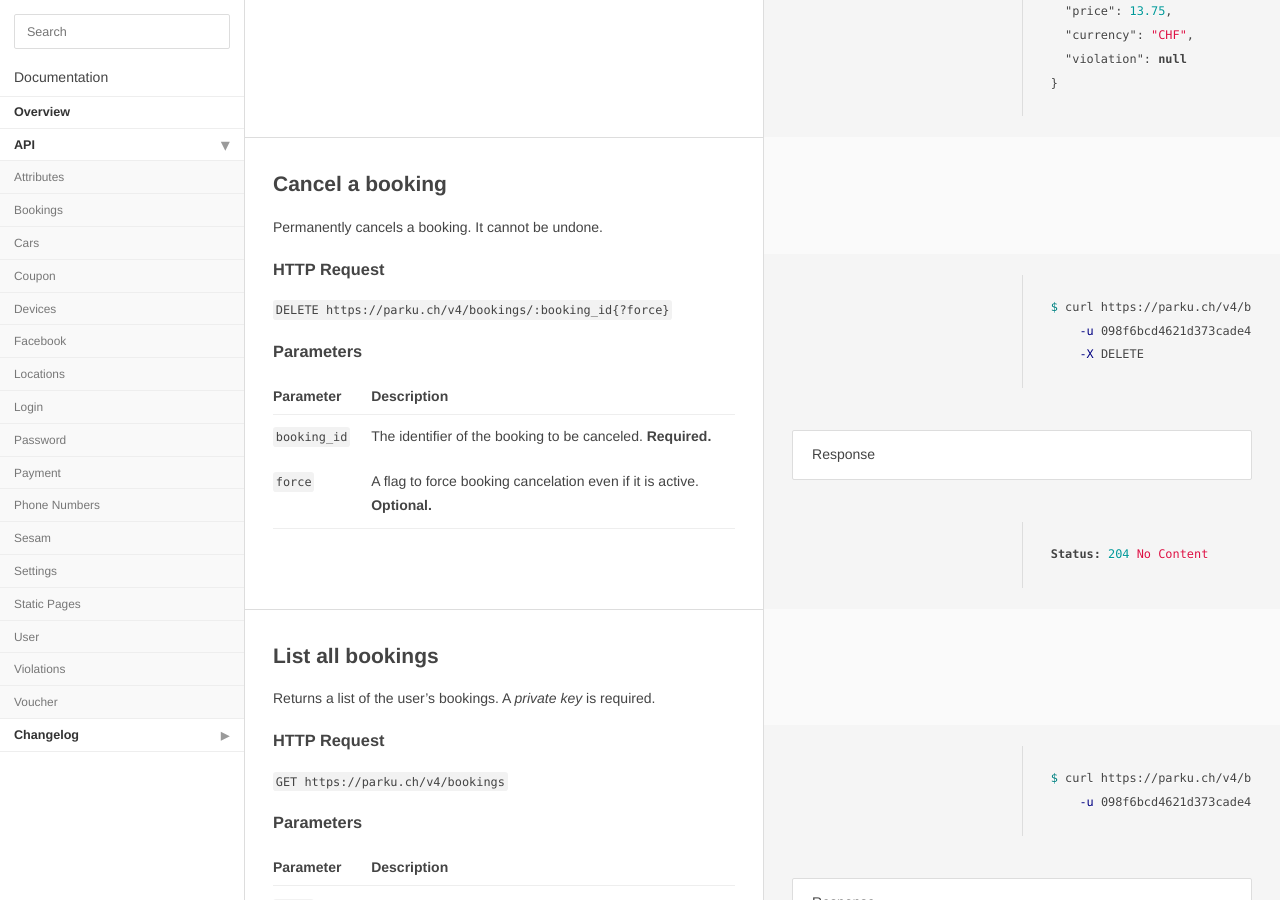
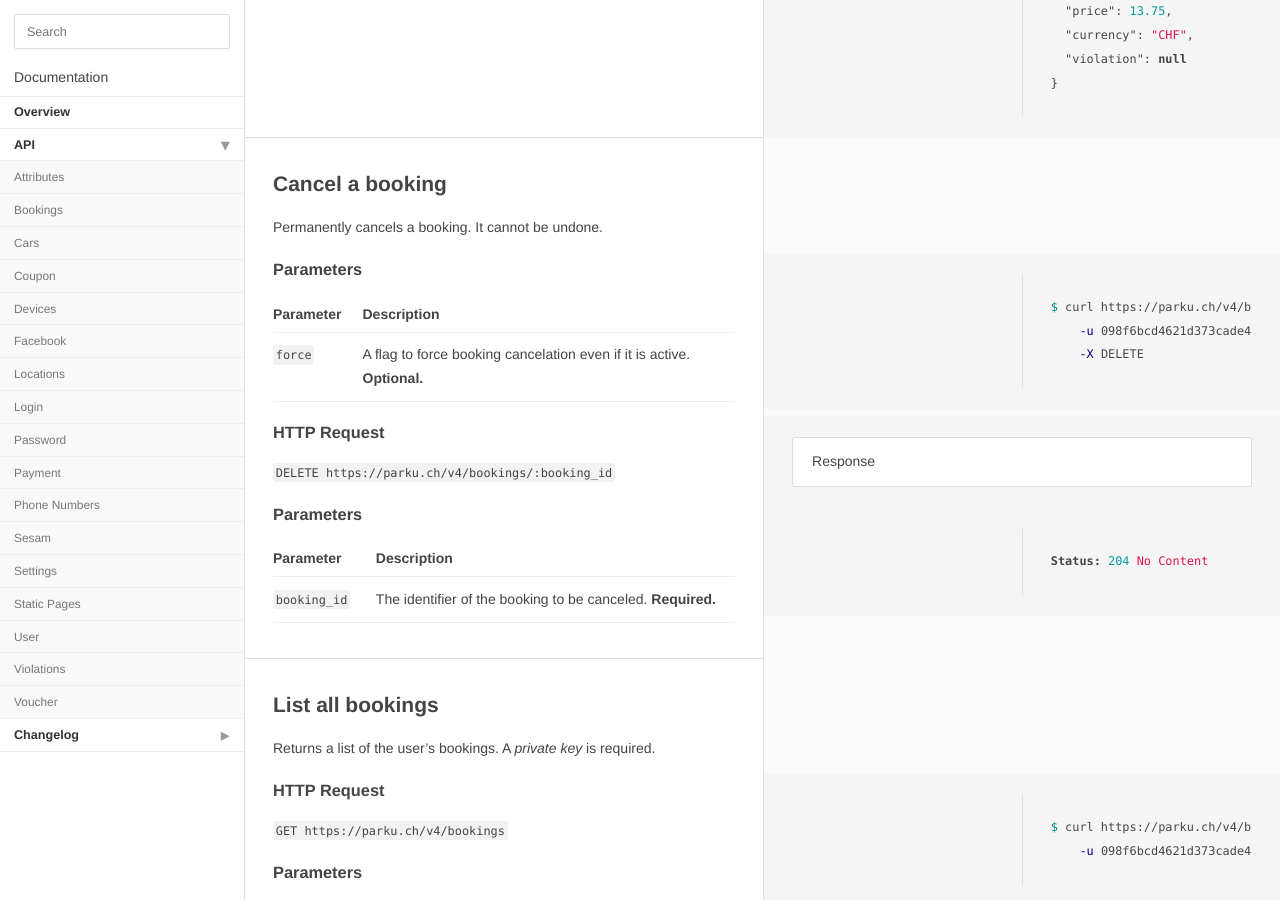
Before and after one commit to parku/docs, a Jekyll site: the page built from api/bookings.md, in a window 1280 px wide and 900 px high, scrolled down 8527 px. Built offline with Jekyll 4.4.1, drawn with Linux system fonts in a browser that asks for light colours; Markdown is read by kramdown in place of the engine named in the settings; some of the changed lines change nothing that is shown.

Commit message:
Revert "Updating booking cancelation force flag"
This reverts commit 172fb8b6188a0afe5179440c65d822a4194e4ad1.

````diff
--- a/api/bookings.md
+++ b/api/bookings.md
@@ -438,6 +438,11 @@ $ curl {{ site.parku.api }}/bookings/005c4826-4e28-11e3-a675-d43d7eece53d?force
     -u 098f6bcd4621d373cade4e832627b4f6:parku \
     -X DELETE
 ```
+### Parameters
+
+Parameter | Description
+---       | ---
+`force`   | A flag to force booking cancelation even if it is active. __Optional.__
 
 > Response
 
@@ -447,14 +452,13 @@ Status: 204 No Content
 
 ### HTTP Request
 
-`DELETE {{ site.parku.api }}/bookings/:booking_id{?force}`
+`DELETE {{ site.parku.api }}/bookings/:booking_id`
 
 ### Parameters
 
 Parameter      | Description
 ---            | ---
 `booking_id`   | The identifier of the booking to be canceled. __Required.__
-`force`        | A flag to force booking cancelation even if it is active. __Optional.__
 
 
 ## List all bookings
````
